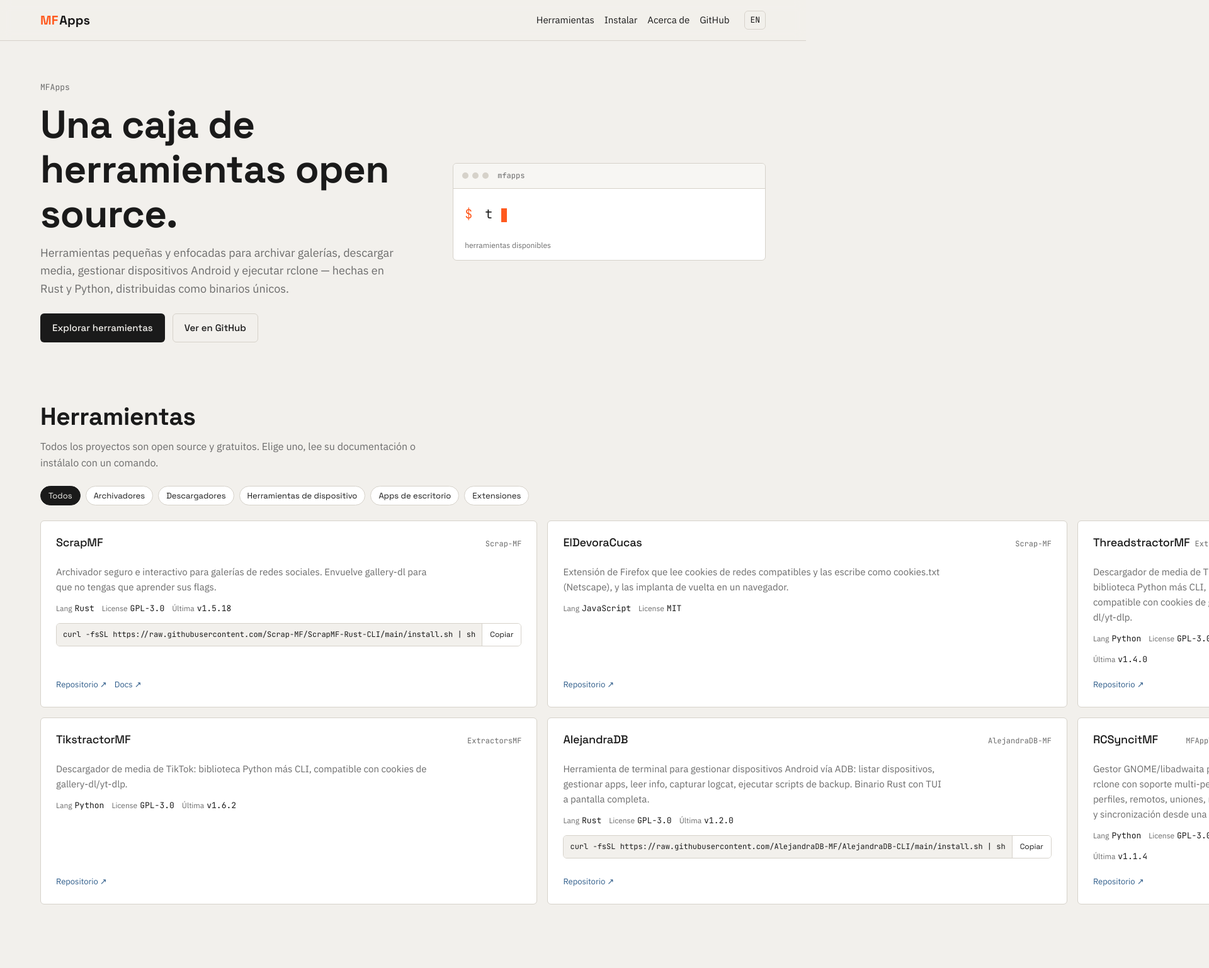
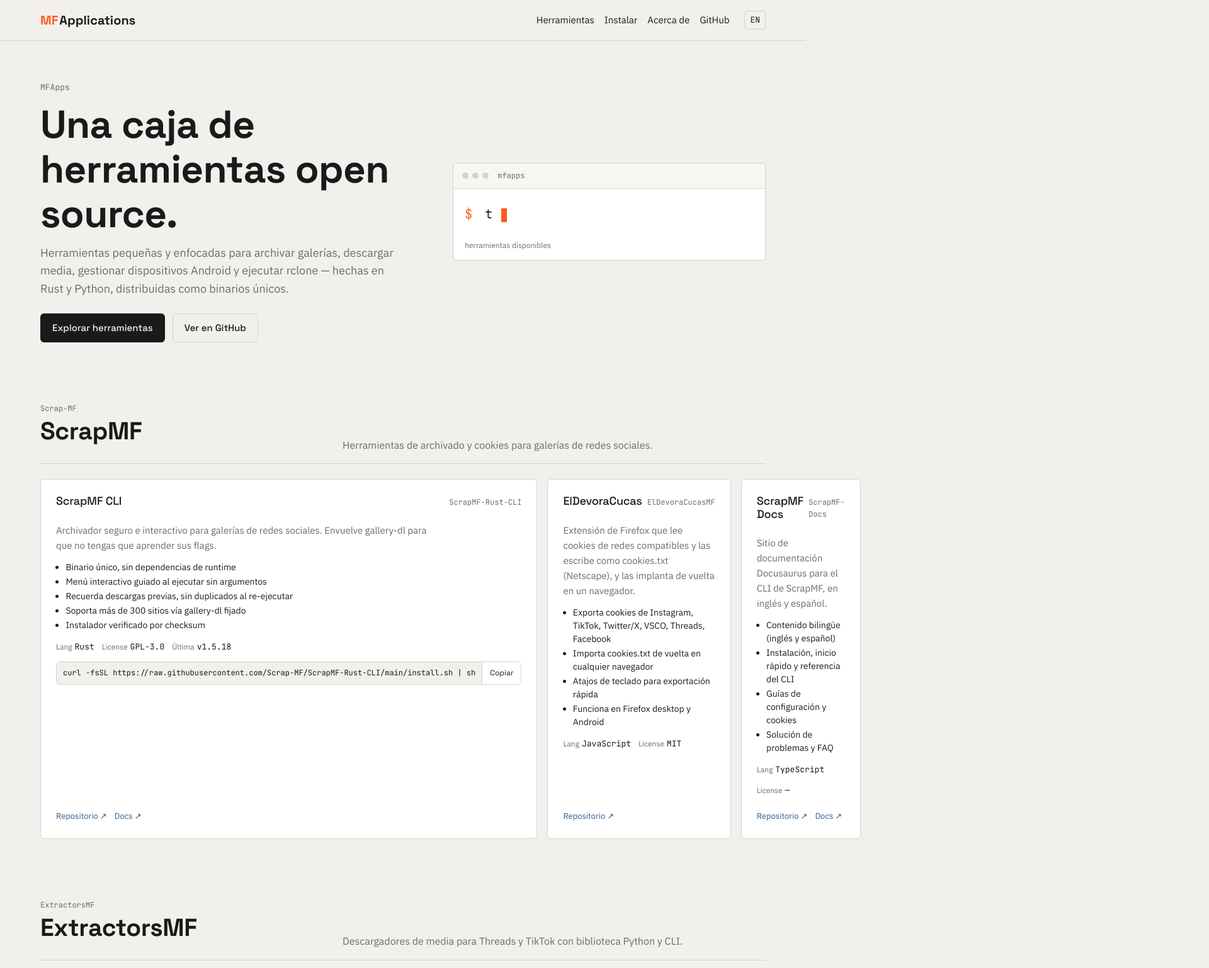
Before and after one commit to MFApplications/MFApplications.github.io, an Astro site: page /es in a window 1280 px wide. Shown: the top 1538 px of the page at 63% size, 1920 px wide, since content can reach past the window. Built offline with nearby package versions, Linux system fonts and the light colour scheme; Astro itself is replaced by a stand-in of ours.

Commit message:
Restructure landing: MFApplications brand, family sections, enriched cards

```diff
--- a/astro.config.mjs
+++ b/astro.config.mjs
@@ -1,11 +1,9 @@
 // @ts-check
 import { defineConfig } from 'astro/config';
 
-const base = process.env.BASE_PATH || '/';
-
 export default defineConfig({
-  site: process.env.SITE_URL || 'https://mfapplications.github.io',
-  base,
+  site: 'https://mfapplications.github.io',
+  base: '/',
   i18n: {
     defaultLocale: 'en',
     locales: ['en', 'es'],
--- /dev/null
+++ b/src/components/FamilySection.astro
@@ -0,0 +1,42 @@
+---
+import { t } from '../i18n/ui';
+import ProjectCard from './ProjectCard.astro';
+import type { Family } from '../data/projects';
+interface Props { family: Family; locale: 'en' | 'es'; }
+const { family, locale } = Astro.props;
+---
+<section id={family.id} class="section family">
+  <div class="container">
+    <header class="family-head">
+      <div>
+        <p class="family-org">{family.org}</p>
+        <h2>{family.name}</h2>
+      </div>
+      <p class="family-desc">{family.description[locale]}</p>
+    </header>
+    <div class="grid">
+      {family.projects.map((p) => <ProjectCard project={p} locale={locale} />)}
+    </div>
+  </div>
+</section>
+
+<style>
+  .section { padding: var(--space-7) 0; }
+  .family-head {
+    display: grid; grid-template-columns: 1fr 1.5fr; gap: var(--space-6);
+    align-items: end; margin-bottom: var(--space-5);
+    padding-bottom: var(--space-4); border-bottom: 1px solid var(--border);
+  }
+  .family-org {
+    font-family: 'JetBrains Mono', monospace; font-size: 0.75rem;
+    color: var(--muted); margin: 0 0 var(--space-1);
+  }
+  .family-desc { color: var(--muted); margin: 0; }
+  .grid {
+    display: grid; gap: var(--space-4);
+    grid-template-columns: 1fr;
+  }
+  @media (min-width: 640px) { .grid { grid-template-columns: repeat(2, 1fr); } }
+  @media (min-width: 1024px) { .grid { grid-template-columns: repeat(3, 1fr); } }
+  @media (max-width: 720px) { .family-head { grid-template-columns: 1fr; } }
+</style>
--- a/src/components/Header.astro
+++ b/src/components/Header.astro
@@ -11,7 +11,7 @@ const altPath = locale === 'en' ? base + '/es/' : base + '/';
   <div class="container header-inner">
     <a class="brand" href={homePath}>
       <span class="brand-mark">MF</span>
-      <span class="brand-name">Apps</span>
+      <span class="brand-name">Applications</span>
     </a>
     <nav class="nav" aria-label="Primary">
       <a href="#tools">{t(locale, 'nav.tools')}</a>
--- a/src/components/ProjectCard.astro
+++ b/src/components/ProjectCard.astro
@@ -3,14 +3,16 @@ import { t } from '../i18n/ui';
 import type { Project } from '../data/projects';
 interface Props { project: Project; locale: 'en' | 'es'; }
 const { project, locale } = Astro.props;
-const base = import.meta.env.BASE_URL;
 ---
-<article class="card" data-category={project.category}>
+<article class="card">
   <header class="card-head">
     <h3 class="card-name">{project.name}</h3>
-    <span class="card-org">{project.org}</span>
+    <span class="card-org">{project.repo}</span>
   </header>
   <p class="card-desc">{project.description[locale]}</p>
+  <ul class="card-features">
+    {project.features[locale].map((f) => <li>{f}</li>)}
+  </ul>
   <dl class="card-meta">
     <div><dt>Lang</dt><dd>{project.language}</dd></div>
     <div><dt>License</dt><dd>{project.license}</dd></div>
@@ -30,7 +32,6 @@ const base = import.meta.env.BASE_URL;
   </footer>
 </article>
 
-
 <style>
   .card {
     display: flex; flex-direction: column; gap: var(--space-3);
@@ -45,9 +46,14 @@ const base = import.meta.env.BASE_URL;
   .card-name { font-size: 1.125rem; }
   .card-org { font-family: 'JetBrains Mono', monospace; font-size: 0.75rem; color: var(--muted); }
   .card-desc { font-size: 0.9375rem; color: var(--muted); margin: 0; }
+  .card-features {
+    margin: 0; padding-left: 1.1em; color: var(--ink);
+    font-size: 0.875rem; line-height: 1.5;
+  }
+  .card-features li { margin-bottom: 2px; }
   .card-meta { display: flex; flex-wrap: wrap; gap: var(--space-3); margin: 0; }
   .card-meta div { display: flex; gap: 4px; align-items: baseline; }
-  .card-meta dt { font-size: 0.75rem; color: var(--muted); text-transform: none; }
+  .card-meta dt { font-size: 0.75rem; color: var(--muted); }
   .card-meta dd { margin: 0; font-size: 0.8125rem; font-family: 'JetBrains Mono', monospace; }
   .card-install {
     display: flex; align-items: stretch; gap: 0;
--- a/src/components/ProjectGrid.astro
+++ /dev/null
@@ -1,59 +0,0 @@
----
-import { projects, categories } from '../data/projects';
-import ProjectCard from './ProjectCard.astro';
-import { t } from '../i18n/ui';
-interface Props { locale: 'en' | 'es'; }
-const { locale } = Astro.props;
----
-<section id="tools" class="section">
-  <div class="container">
-    <h2>{t(locale, 'tools.title')}</h2>
-    <p class="section-lead">{t(locale, 'tools.lead')}</p>
-    <div class="filters" role="tablist" aria-label="Filter projects">
-      {categories.map((c, i) => (
-        <button class={`filter ${i === 0 ? 'is-active' : ''}`} type="button" data-filter={c.id} role="tab" aria-selected={i === 0 ? 'true' : 'false'}>
-          {c.label[locale]}
-        </button>
-      ))}
-    </div>
-    <div class="grid" id="project-grid">
-      {projects.map((p) => <ProjectCard project={p} locale={locale} />)}
-    </div>
-  </div>
-</section>
-
-<script>
-  const filters = document.querySelectorAll('.filter');
-  const cards = document.querySelectorAll('#project-grid .card');
-  filters.forEach((btn) => {
-    btn.addEventListener('click', () => {
-      const f = btn.getAttribute('data-filter');
-      filters.forEach((b) => { b.classList.remove('is-active'); b.setAttribute('aria-selected', 'false'); });
-      btn.classList.add('is-active');
-      btn.setAttribute('aria-selected', 'true');
-      cards.forEach((card) => {
-        const cat = card.getAttribute('data-category');
-        (card as HTMLElement).hidden = !(f === 'all' || cat === f);
-      });
-    });
-  });
-</script>
-
-<style>
-  .section { padding: var(--space-7) 0; }
-  .section-lead { color: var(--muted); margin-bottom: var(--space-5); }
-  .filters { display: flex; flex-wrap: wrap; gap: var(--space-2); margin-bottom: var(--space-5); }
-  .filter {
-    padding: 6px 12px; border: 1px solid var(--border); border-radius: 999px;
-    background: var(--surface); color: var(--ink); cursor: pointer; font-size: 0.8125rem;
-    font-family: 'Space Grotesk', sans-serif;
-  }
-  .filter:hover { border-color: var(--accent-2); }
-  .filter.is-active { background: var(--ink); color: var(--bg); border-color: var(--ink); }
-  .grid {
-    display: grid; gap: var(--space-4);
-    grid-template-columns: 1fr;
-  }
-  @media (min-width: 640px) { .grid { grid-template-columns: repeat(2, 1fr); } }
-  @media (min-width: 1024px) { .grid { grid-template-columns: repeat(3, 1fr); } }
-</style>
--- a/src/data/projects.ts
+++ b/src/data/projects.ts
@@ -1,9 +1,8 @@
-export type Category = 'archiver' | 'downloader' | 'device' | 'desktop' | 'extension';
+export type Category = 'archiver' | 'downloader' | 'device' | 'desktop' | 'extension' | 'docs';
 
 export interface Project {
   id: string;
   name: string;
-  org: string;
   repo: string;
   url: string;
   language: string;
@@ -13,13 +12,32 @@ export interface Project {
   docsUrl?: string;
   install?: string;
   description: { en: string; es: string };
+  features: { en: string[]; es: string[] };
 }
 
-export const projects: Project[] = [
+export interface Family {
+  id: string;
+  name: string;
+  org: string;
+  url: string;
+  description: { en: string; es: string };
+  projects: Project[];
+}
+
+export const families: Family[] = [
+  {
+    id: 'scrap-mf',
+    name: 'ScrapMF',
+    org: 'Scrap-MF',
+    url: 'https://github.com/Scrap-MF',
+    description: {
+      en: 'Archiving and cookie tooling for social media galleries.',
+      es: 'Herramientas de archivado y cookies para galerías de redes sociales.',
+    },
+    projects: [
       {
         id: 'scrapmf',
-    name: 'ScrapMF',
-    org: 'Scrap-MF',
+        name: 'ScrapMF CLI',
         repo: 'ScrapMF-Rust-CLI',
         url: 'https://github.com/Scrap-MF/ScrapMF-Rust-CLI',
         language: 'Rust',
@@ -32,11 +50,14 @@ export const projects: Project[] = [
           en: 'A safe, interactive archiver for social media galleries. Wraps gallery-dl so you do not have to learn its flags.',
           es: 'Archivador seguro e interactivo para galerías de redes sociales. Envuelve gallery-dl para que no tengas que aprender sus flags.',
         },
+        features: {
+          en: ['Single binary, no runtime dependencies', 'Guided interactive menu when run with no arguments', 'Remembers previous downloads, no duplicates on re-run', 'Supports 300+ sites via pinned gallery-dl', 'Checksum-verified installer'],
+          es: ['Binario único, sin dependencias de runtime', 'Menú interactivo guiado al ejecutar sin argumentos', 'Recuerda descargas previas, sin duplicados al re-ejecutar', 'Soporta más de 300 sitios vía gallery-dl fijado', 'Instalador verificado por checksum'],
+        },
       },
       {
         id: 'eldevoracucas',
         name: 'ElDevoraCucas',
-    org: 'Scrap-MF',
         repo: 'ElDevoraCucasMF',
         url: 'https://github.com/Scrap-MF/ElDevoraCucasMF',
         language: 'JavaScript',
@@ -46,11 +67,44 @@ export const projects: Project[] = [
           en: 'Firefox extension that reads cookies from supported networks and writes them as a Netscape cookies.txt, and implants them back into a browser.',
           es: 'Extensión de Firefox que lee cookies de redes compatibles y las escribe como cookies.txt (Netscape), y las implanta de vuelta en un navegador.',
         },
+        features: {
+          en: ['Export cookies for Instagram, TikTok, Twitter/X, VSCO, Threads, Facebook', 'Import cookies.txt back into any browser', 'Keyboard shortcuts for quick export', 'Works on Firefox desktop and Android'],
+          es: ['Exporta cookies de Instagram, TikTok, Twitter/X, VSCO, Threads, Facebook', 'Importa cookies.txt de vuelta en cualquier navegador', 'Atajos de teclado para exportación rápida', 'Funciona en Firefox desktop y Android'],
         },
+      },
+      {
+        id: 'scrapmf-docs',
+        name: 'ScrapMF Docs',
+        repo: 'ScrapMF-Docs',
+        url: 'https://github.com/Scrap-MF/ScrapMF-Docs',
+        language: 'TypeScript',
+        license: '—',
+        category: 'docs',
+        docsUrl: 'https://scrap-mf.github.io/ScrapMF-Docs/',
+        description: {
+          en: 'Docusaurus documentation site for the ScrapMF CLI, in English and Spanish.',
+          es: 'Sitio de documentación Docusaurus para el CLI de ScrapMF, en inglés y español.',
+        },
+        features: {
+          en: ['Bilingual content (English and Spanish)', 'Installation, quickstart and CLI reference', 'Configuration and cookies guides', 'Troubleshooting and FAQ'],
+          es: ['Contenido bilingüe (inglés y español)', 'Instalación, inicio rápido y referencia del CLI', 'Guías de configuración y cookies', 'Solución de problemas y FAQ'],
+        },
+      },
+    ],
+  },
+  {
+    id: 'extractors',
+    name: 'ExtractorsMF',
+    org: 'ExtractorsMF',
+    url: 'https://github.com/ExtractorsMF',
+    description: {
+      en: 'Media downloaders for Threads and TikTok with a Python library and CLI.',
+      es: 'Descargadores de media para Threads y TikTok con biblioteca Python y CLI.',
+    },
+    projects: [
       {
         id: 'threadstractor',
         name: 'ThreadstractorMF',
-    org: 'ExtractorsMF',
         repo: 'ThreadstractorMF',
         url: 'https://github.com/ExtractorsMF/ThreadstractorMF',
         language: 'Python',
@@ -61,11 +115,14 @@ export const projects: Project[] = [
           en: 'Threads media downloader — Python library plus CLI, compatible with gallery-dl/yt-dlp cookies.',
           es: 'Descargador de media de Threads: biblioteca Python más CLI, compatible con cookies de gallery-dl/yt-dlp.',
         },
+        features: {
+          en: ['Python library and CLI', 'httpx/curl_cffi backends', 'Netscape and browser cookies', 'Profile picture download', 'Filename templates'],
+          es: ['Biblioteca Python y CLI', 'Backends httpx/curl_cffi', 'Cookies Netscape y de navegador', 'Descarga de foto de perfil', 'Plantillas de nombre de archivo'],
+        },
       },
       {
         id: 'tikstractor',
         name: 'TikstractorMF',
-    org: 'ExtractorsMF',
         repo: 'TikstractorMF',
         url: 'https://github.com/ExtractorsMF/TikstractorMF',
         language: 'Python',
@@ -76,11 +133,26 @@ export const projects: Project[] = [
           en: 'TikTok media downloader — Python library plus CLI, compatible with gallery-dl/yt-dlp cookies.',
           es: 'Descargador de media de TikTok: biblioteca Python más CLI, compatible con cookies de gallery-dl/yt-dlp.',
         },
+        features: {
+          en: ['Python library and CLI', 'curl_cffi antibot backend', 'Browser cookie extraction', 'Stories and profile downloads', 'Filename templates'],
+          es: ['Biblioteca Python y CLI', 'Backend antibot curl_cffi', 'Extracción de cookies del navegador', 'Descargas de stories y perfil', 'Plantillas de nombre de archivo'],
+        },
+      },
+    ],
   },
   {
     id: 'alejandradb',
     name: 'AlejandraDB',
     org: 'AlejandraDB-MF',
+    url: 'https://github.com/AlejandraDB-MF',
+    description: {
+      en: 'Android device management from the terminal.',
+      es: 'Gestión de dispositivos Android desde la terminal.',
+    },
+    projects: [
+      {
+        id: 'alejandradb',
+        name: 'AlejandraDB CLI',
         repo: 'AlejandraDB-CLI',
         url: 'https://github.com/AlejandraDB-MF/AlejandraDB-CLI',
         language: 'Rust',
@@ -92,11 +164,26 @@ export const projects: Project[] = [
           en: 'Terminal tool for managing Android devices through ADB: list devices, manage apps, read info, capture logcat, run backup scripts. Rust binary with a full-screen TUI.',
           es: 'Herramienta de terminal para gestionar dispositivos Android vía ADB: listar dispositivos, gestionar apps, leer info, capturar logcat, ejecutar scripts de backup. Binario Rust con TUI a pantalla completa.',
         },
+        features: {
+          en: ['Device listing and info', 'App install/uninstall', 'Logcat capture', 'Backup scripts', 'Docker image published to GHCR', 'Wi-Fi and USB ADB support'],
+          es: ['Listado e info de dispositivos', 'Instalación/desinstalación de apps', 'Captura de logcat', 'Scripts de backup', 'Imagen Docker publicada en GHCR', 'Soporte ADB por Wi-Fi y USB'],
         },
+      },
+    ],
+  },
+  {
+    id: 'mfapplications',
+    name: 'MFApplications',
+    org: 'MFApplications',
+    url: 'https://github.com/MFApplications',
+    description: {
+      en: 'Desktop apps for managing cloud storage.',
+      es: 'Apps de escritorio para gestionar almacenamiento en la nube.',
+    },
+    projects: [
       {
         id: 'rcsyncit',
         name: 'RCSyncitMF',
-    org: 'MFApplications',
         repo: 'RCSyncit-MF',
         url: 'https://github.com/MFApplications/RCSyncit-MF',
         language: 'Python',
@@ -107,14 +194,11 @@ export const projects: Project[] = [
           en: 'GNOME/libadwaita manager for rclone with multi-profile support: profiles, remotes, unions, mounts and sync from a GTK4 UI.',
           es: 'Gestor GNOME/libadwaita para rclone con soporte multi-perfil: perfiles, remotos, uniones, montajes y sincronización desde una UI GTK4.',
         },
+        features: {
+          en: ['Multi-profile management', 'Remote and union creation', 'Dry-run sync by default', 'Mount with rclone mount --daemon', 'Flatpak with host rclone', 'GTK4/libadwaita UI'],
+          es: ['Gestión multi-perfil', 'Creación de remotos y uniones', 'Sincronización dry-run por defecto', 'Montaje con rclone mount --daemon', 'Flatpak con rclone del host', 'UI GTK4/libadwaita'],
+        },
+      },
+    ],
   },
 ];
-
-export const categories: { id: Category | 'all'; label: { en: string; es: string } }[] = [
-  { id: 'all', label: { en: 'All', es: 'Todos' } },
-  { id: 'archiver', label: { en: 'Archivers', es: 'Archivadores' } },
-  { id: 'downloader', label: { en: 'Downloaders', es: 'Descargadores' } },
-  { id: 'device', label: { en: 'Device tools', es: 'Herramientas de dispositivo' } },
-  { id: 'desktop', label: { en: 'Desktop apps', es: 'Apps de escritorio' } },
-  { id: 'extension', label: { en: 'Extensions', es: 'Extensiones' } },
-];
--- a/src/i18n/ui.ts
+++ b/src/i18n/ui.ts
@@ -2,8 +2,8 @@ export type Locale = 'en' | 'es';
 
 export const ui = {
   en: {
-    'site.title': 'MFApps — open-source tools for archiving, downloading, and device management',
-    'site.description': 'A catalog of open-source utilities by MFApps: social media archivers, media downloaders, Android device tools, rclone managers, and browser extensions.',
+    'site.title': 'MFApplications — open-source tools for archiving, downloading, and device management',
+    'site.description': 'A catalog of open-source utilities by MFApplications: social media archivers, media downloaders, Android device tools, rclone managers, and browser extensions.',
     'nav.tools': 'Tools',
     'nav.install': 'Install',
     'nav.about': 'About',
@@ -26,15 +26,15 @@ export const ui = {
     'install.title': 'Install in one command',
     'install.lead': 'Both CLIs ship as single binaries. No package manager required.',
     'about.title': 'About MFApps',
-    'about.body': 'MFApps is a small family of open-source projects maintained across several GitHub organizations: Scrap-MF, ExtractorsMF, AlejandraDB-MF and MFApplications. Each tool does one thing well and stays out of your way.',
+    'about.body': 'MFApplications is a small family of open-source projects maintained across several GitHub organizations: Scrap-MF, ExtractorsMF, AlejandraDB-MF and MFApplications. Each tool does one thing well and stays out of your way.',
     'about.orgs': 'Organizations',
     'footer.license': 'Released under GPL-3.0 and MIT.',
     'footer.built': 'Built with Astro.',
     'lang.switch': 'Language',
   },
   es: {
-    'site.title': 'MFApps — herramientas open source para archivar, descargar y gestionar dispositivos',
-    'site.description': 'Catálogo de utilidades open source de MFApps: archivadores de redes sociales, descargadores de media, herramientas para Android, gestores de rclone y extensiones de navegador.',
+    'site.title': 'MFApplications — herramientas open source para archivar, descargar y gestionar dispositivos',
+    'site.description': 'Catálogo de utilidades open source de MFApplications: archivadores de redes sociales, descargadores de media, herramientas para Android, gestores de rclone y extensiones de navegador.',
     'nav.tools': 'Herramientas',
     'nav.install': 'Instalar',
     'nav.about': 'Acerca de',
@@ -57,7 +57,7 @@ export const ui = {
     'install.title': 'Instala con un comando',
     'install.lead': 'Ambas CLIs se distribuyen como binarios únicos. No necesitas gestor de paquetes.',
     'about.title': 'Acerca de MFApps',
-    'about.body': 'MFApps es una pequeña familia de proyectos open source mantenidos en varias organizaciones de GitHub: Scrap-MF, ExtractorsMF, AlejandraDB-MF y MFApplications. Cada herramienta hace una sola cosa bien y no se interpone en tu camino.',
+    'about.body': 'MFApplications es una pequeña familia de proyectos open source mantenidos en varias organizaciones de GitHub: Scrap-MF, ExtractorsMF, AlejandraDB-MF y MFApplications. Cada herramienta hace una sola cosa bien y no se interpone en tu camino.',
     'about.orgs': 'Organizaciones',
     'footer.license': 'Publicado bajo GPL-3.0 y MIT.',
     'footer.built': 'Hecho con Astro.',
--- a/src/pages/es/index.astro
+++ b/src/pages/es/index.astro
@@ -2,10 +2,11 @@
 import BaseLayout from '../../layouts/BaseLayout.astro';
 import Header from '../../components/Header.astro';
 import Hero from '../../components/Hero.astro';
-import ProjectGrid from '../../components/ProjectGrid.astro';
+import FamilySection from '../../components/FamilySection.astro';
 import Install from '../../components/Install.astro';
 import About from '../../components/About.astro';
 import Footer from '../../components/Footer.astro';
+import { families } from '../../data/projects';
 import { t } from '../../i18n/ui';
 const locale = 'es';
 ---
@@ -13,7 +14,7 @@ const locale = 'es';
   <Header locale={locale} />
   <main id="main">
     <Hero locale={locale} />
-    <ProjectGrid locale={locale} />
+    {families.map((f) => <FamilySection family={f} locale={locale} />)}
     <Install locale={locale} />
     <About locale={locale} />
   </main>
--- a/src/pages/index.astro
+++ b/src/pages/index.astro
@@ -2,10 +2,11 @@
 import BaseLayout from '../layouts/BaseLayout.astro';
 import Header from '../components/Header.astro';
 import Hero from '../components/Hero.astro';
-import ProjectGrid from '../components/ProjectGrid.astro';
+import FamilySection from '../components/FamilySection.astro';
 import Install from '../components/Install.astro';
 import About from '../components/About.astro';
 import Footer from '../components/Footer.astro';
+import { families } from '../data/projects';
 import { t } from '../i18n/ui';
 const locale = 'en';
 ---
@@ -13,7 +14,7 @@ const locale = 'en';
   <Header locale={locale} />
   <main id="main">
     <Hero locale={locale} />
-    <ProjectGrid locale={locale} />
+    {families.map((f) => <FamilySection family={f} locale={locale} />)}
     <Install locale={locale} />
     <About locale={locale} />
   </main>
```
Also changed, not shown: .github/workflows/deploy.yml. Lines whose indentation alone changed are shown as unchanged.
